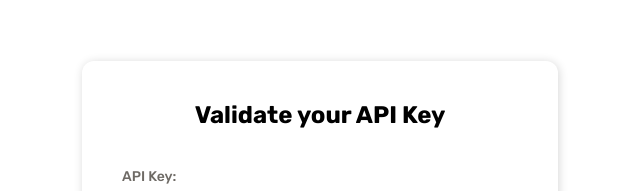
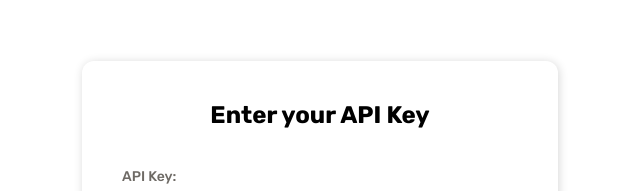
Before and after one commit to supertokens/dashboard, a React app: page /auth in a window 1280 px wide. Shown: the part 200-391 px from the top of the page, without its empty margins (320-960 px from the left). Built offline with nearby package versions, Linux system fonts and the light colour scheme.

Commit message:
Update copy and labels

```diff
--- a/src/ui/pages/auth/Auth.tsx
+++ b/src/ui/pages/auth/Auth.tsx
@@ -46,9 +46,9 @@ const Auth: React.FC<{}> = () => {
             localStorageHandler.setItem(StorageKeys.API_KEY, apiKey);
             navigate("/");
         } else if (response.status === UNAUTHORISED_STATUS) {
-            setApiKeyFieldError("Please enter a valid API Key.")
+            setApiKeyFieldError("Invalid API Key.")
         } else {
-            setApiKeyFieldError("An error occured while validating API Key.");
+            setApiKeyFieldError("Something went wrong.");
         }
 
         setIsLoading(false);
@@ -79,7 +79,7 @@ const Auth: React.FC<{}> = () => {
     return (
         <div className={styles.pageContainer}>
             <div className={styles.apiKeyFormContainer}>
-                <h1 className={styles.apiKeyFormTitle}>Validate your API Key</h1>
+                <h1 className={styles.apiKeyFormTitle}>Enter your API Key</h1>
                 <form className={styles.apiKeyForm} onSubmit={handleSubmit}>
                     <InputField
                         handleChange={handleApiKeyFieldChange}
```
